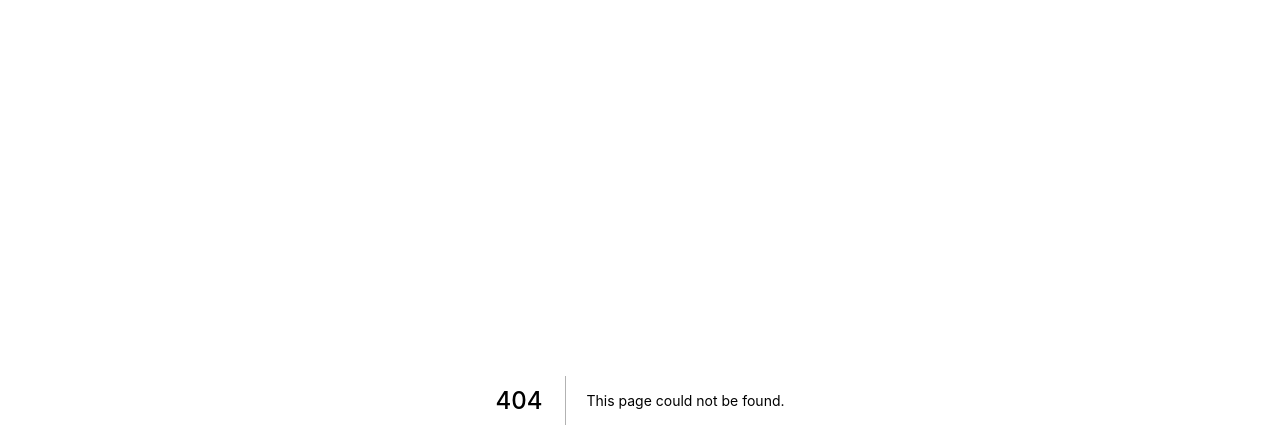
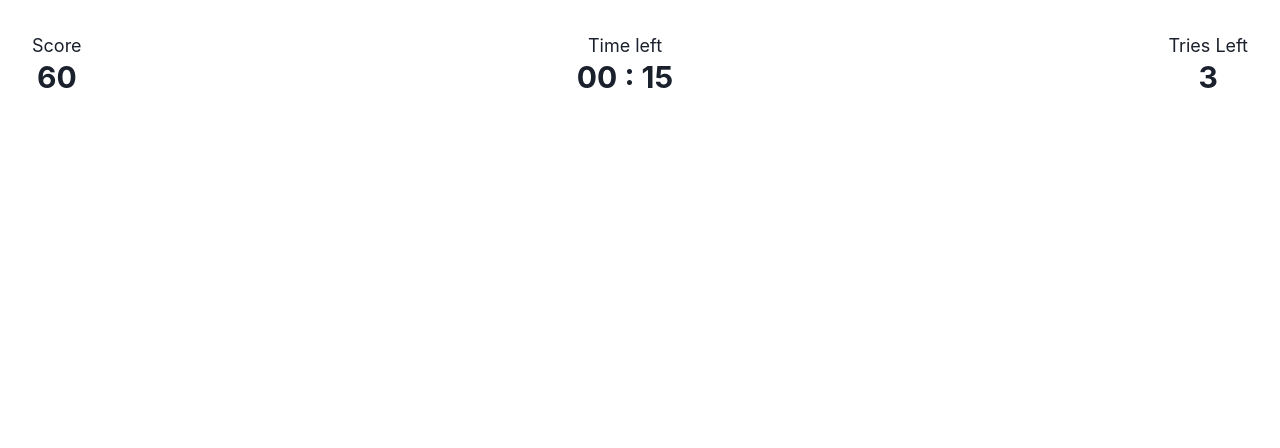
Before and after one commit to TebzaTheMan/ColorDash, a Next.js app: page /play in a window 1280 px wide. Before the commit this address had no page. Shown: the top 448 px of the page. Built offline with nearby package versions, Linux system fonts and the light colour scheme.

Commit message:
feat: add components to match design

```diff
--- /dev/null
+++ b/features/Infobar/components/Infobar.tsx
@@ -0,0 +1,20 @@
+import { Flex } from "@chakra-ui/react";
+import { Score } from "./Score";
+import { Timer } from "./Timer";
+import { Tries } from "./Tries";
+
+export function Infobar() {
+  return (
+    <Flex
+      alignItems="center"
+      marginTop="8"
+      justifyContent={"space-between"}
+      marginLeft="8"
+      marginRight="8"
+    >
+      <Score />
+      <Timer />
+      <Tries />
+    </Flex>
+  );
+}
--- /dev/null
+++ b/features/Infobar/components/Score.tsx
@@ -0,0 +1,13 @@
+import { Flex, Heading } from "@chakra-ui/react";
+import { Text } from "@chakra-ui/react";
+
+export function Score() {
+  return (
+    <Flex direction={"column"} alignItems="center">
+      <Text fontSize="lg">Score</Text>
+      <Heading size="lg" as="h1">
+        60
+      </Heading>
+    </Flex>
+  );
+}
--- /dev/null
+++ b/features/Infobar/components/Timer.tsx
@@ -0,0 +1,13 @@
+import { Flex, Heading } from "@chakra-ui/react";
+import { Text } from "@chakra-ui/react";
+
+export function Timer() {
+  return (
+    <Flex direction={"column"} alignItems="center">
+      <Text fontSize="lg">Time left</Text>
+      <Heading size="lg" as="h1">
+        00 : 15
+      </Heading>
+    </Flex>
+  );
+}
--- /dev/null
+++ b/features/Infobar/components/Tries.tsx
@@ -0,0 +1,13 @@
+import { Flex, Heading } from "@chakra-ui/react";
+import { Text } from "@chakra-ui/react";
+
+export function Tries() {
+  return (
+    <Flex direction={"column"} alignItems="center">
+      <Text fontSize="lg">Tries Left</Text>
+      <Heading size="lg" as="h1">
+        3
+      </Heading>
+    </Flex>
+  );
+}
--- /dev/null
+++ b/features/Infobar/index.ts
@@ -0,0 +1 @@
+export * from "./components/Infobar";
--- /dev/null
+++ b/pages/play.tsx
@@ -0,0 +1,19 @@
+import { Infobar } from "features/Infobar";
+import Head from "next/head";
+export default function Play() {
+  return (
+    <>
+      <Head>
+        <title>Guessing Colors Now</title>
+        <meta
+          name="description"
+          content="Guess the color react game, objective of identifying as much colors as you can in the given time"
+        />
+        <link rel="icon" href="/favicon.ico" />
+      </Head>
+      <main>
+        <Infobar />
+      </main>
+    </>
+  );
+}
```
